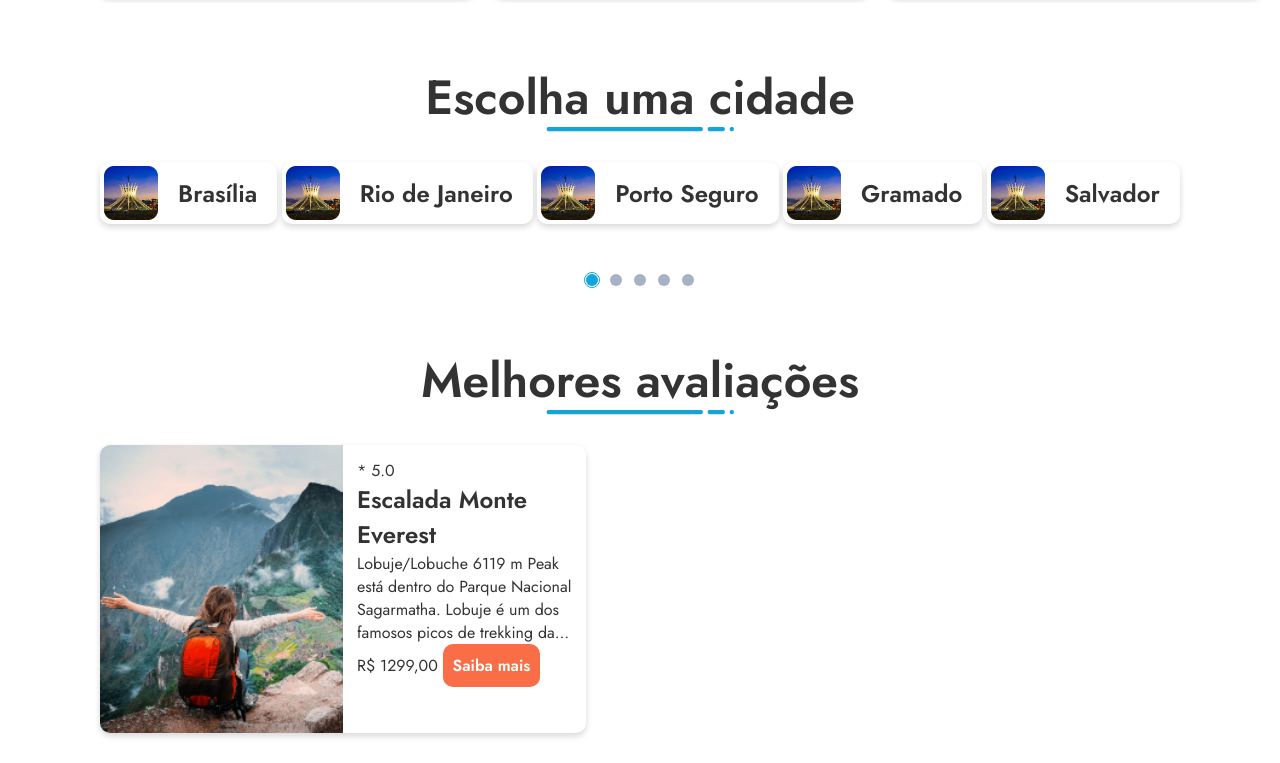
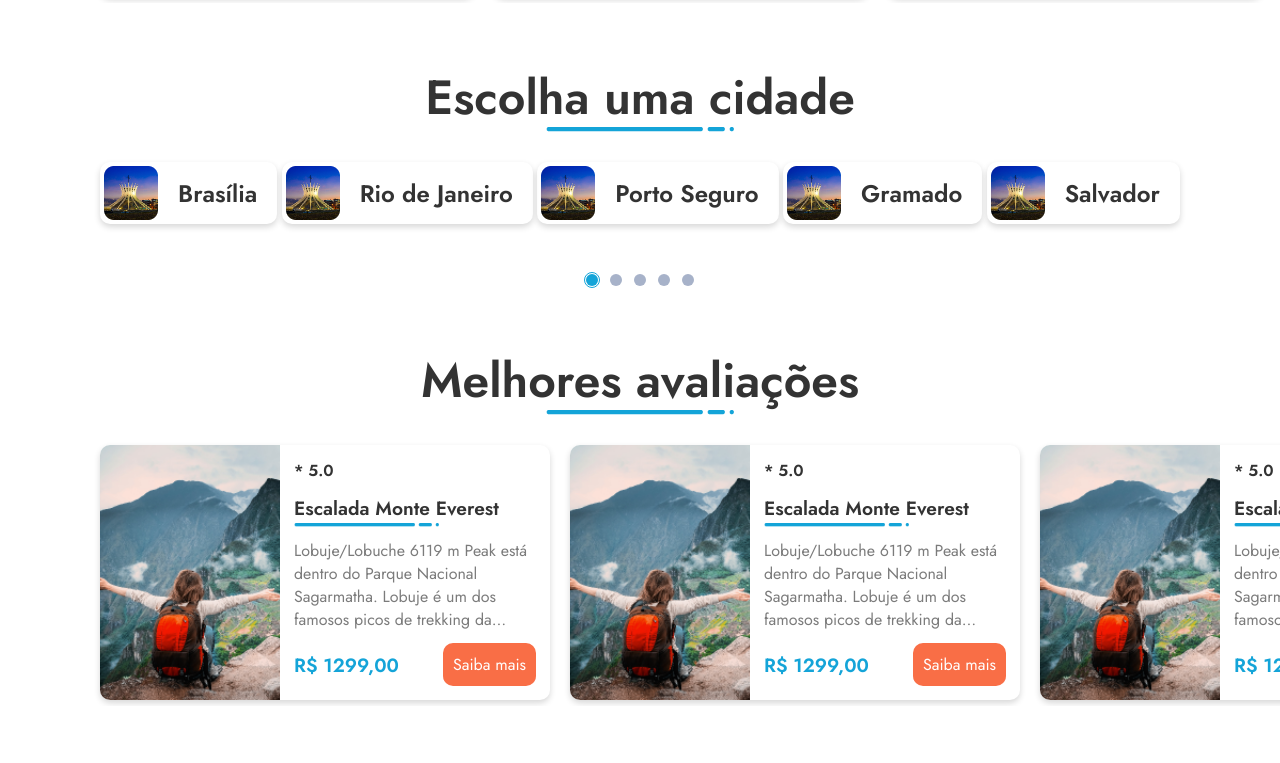
Before and after one commit to giullianoth/Vivango, a plain HTML site: page index.html in a window 1280 px wide. Shown: the part 1353-2116 px from the top of the page. After the commit the page ends 2089 px from the top, so only its background shows below. Drawn offline with Linux system fonts and the light colour scheme.

Commit message:
dobra avaliações - 2

```diff
--- a/assets/styles/style.css
+++ b/assets/styles/style.css
@@ -38,6 +38,7 @@ li {
 input, select, option, textarea, button {
     font-family: inherit;
     font-size: inherit;
+    outline: none;
 }
 
 .container-fluid {
@@ -66,6 +67,7 @@ input, select, option, textarea, button {
     background-color: var(--secondary-color);
     color: #FFF;
     font-weight: 600;
+    text-align: center;
     cursor: pointer;
 }
 
@@ -332,13 +334,18 @@ input, select, option, textarea, button {
     border-radius: 100%;
 }
 
+.rating {
+    overflow: hidden;
+    padding-bottom: 6px;
+}
+
 .rating-card {
-    flex-basis: 45%;
     display: flex;
+    min-width: 450px;
 }
 
 .rating-card .image {
-    flex-basis: 50%;
+    flex-basis: 40%;
 }
 
 .rating-card .image img {
@@ -348,5 +355,52 @@ input, select, option, textarea, button {
 }
 
 .rating-info {
-    flex-basis: 50%;
+    flex-basis: 60%;
+    display: flex;
+    flex-direction: column;
+    gap: 12px;
+    justify-content: center;
 }
+
+.rating-info .card-rating {
+    font-weight: 600;
+}
+
+.rating-info .title {
+    position: relative;
+    padding-bottom: 5px;
+}
+
+.rating-info .title::before {
+    content: "";
+    position: absolute;
+    top: 0;
+    left: 0;
+    width: 100%;
+    height: 100%;
+    background: url("../images/title-line.png") no-repeat left bottom / 60%;
+}
+
+.rating-info .title h2 {
+    font-size: 1.2em;
+}
+
+.rating-info .detail {
+    color: var(--text-color-2);
+}
+
+.rating-info .price-action {
+    display: flex;
+    justify-content: space-between;
+    align-items: center;
+}
+
+.rating-info .price-action .price {
+    font-size: 1.2em;
+    font-weight: 600;
+    color: var(--primary-color);
+}
+
+.rating-info .price-action .btn {
+    font-weight: 400;
+}
--- a/index.html
+++ b/index.html
@@ -257,8 +257,54 @@
 
                 <p class="detail">Lobuje/Lobuche 6119 m Peak está dentro do Parque Nacional Sagarmatha. Lobuje é um dos famosos picos de trekking da…</p>
 
-                <p>
-                  <span>R$ 1299,00</span>
+                <p class="price-action">
+                  <span class="price">R$ 1299,00</span>
+                  <span>
+                    <a href="#" class="btn">Saiba mais</a>
+                  </span>
+                </p>
+              </div>
+            </article>
+
+            <article class="rating-card card">
+              <div class="image">
+                <img src="assets/images/escalada.png" alt="">
+              </div>
+
+              <div class="rating-info card-info">
+                <div class="card-rating">* 5.0</div>
+
+                <header class="title">
+                  <h2>Escalada Monte Everest</h2>
+                </header>
+
+                <p class="detail">Lobuje/Lobuche 6119 m Peak está dentro do Parque Nacional Sagarmatha. Lobuje é um dos famosos picos de trekking da…</p>
+
+                <p class="price-action">
+                  <span class="price">R$ 1299,00</span>
+                  <span>
+                    <a href="#" class="btn">Saiba mais</a>
+                  </span>
+                </p>
+              </div>
+            </article>
+
+            <article class="rating-card card">
+              <div class="image">
+                <img src="assets/images/escalada.png" alt="">
+              </div>
+
+              <div class="rating-info card-info">
+                <div class="card-rating">* 5.0</div>
+
+                <header class="title">
+                  <h2>Escalada Monte Everest</h2>
+                </header>
+
+                <p class="detail">Lobuje/Lobuche 6119 m Peak está dentro do Parque Nacional Sagarmatha. Lobuje é um dos famosos picos de trekking da…</p>
+
+                <p class="price-action">
+                  <span class="price">R$ 1299,00</span>
                   <span>
                     <a href="#" class="btn">Saiba mais</a>
                   </span>
```
